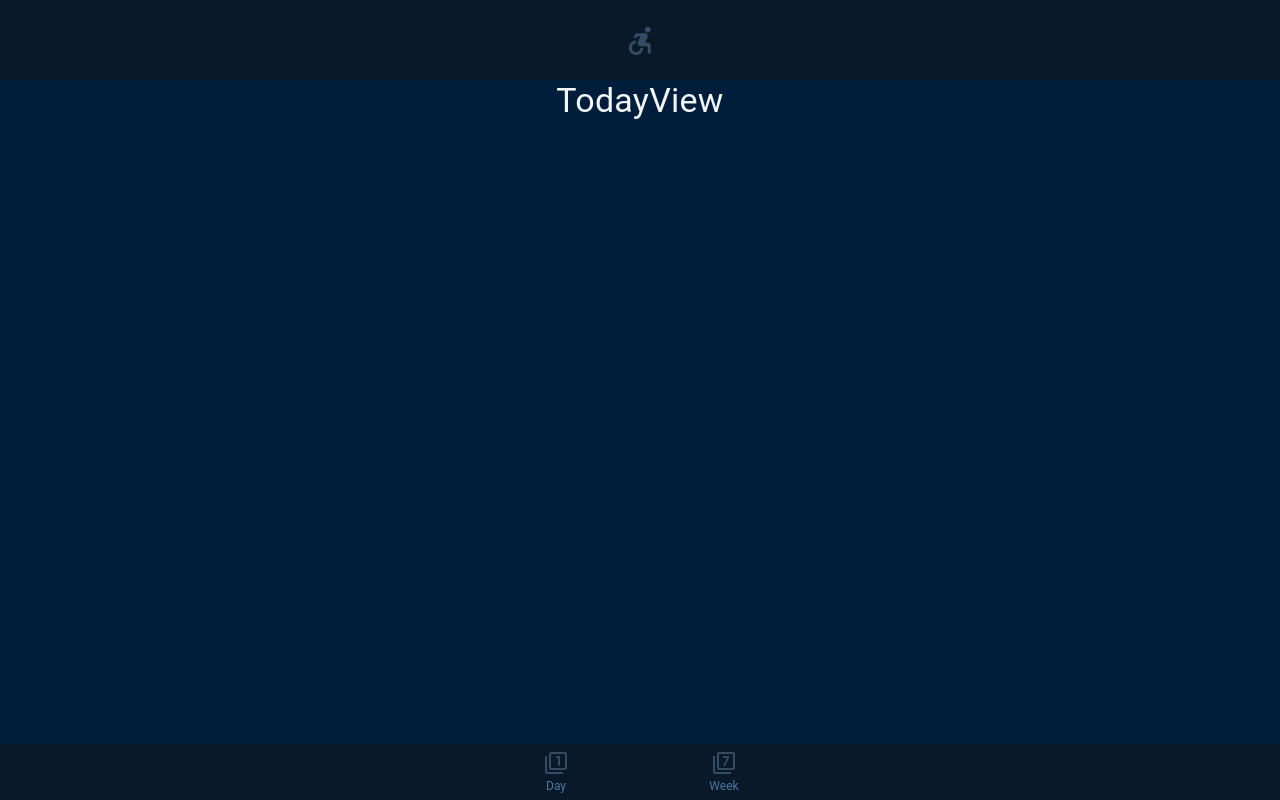
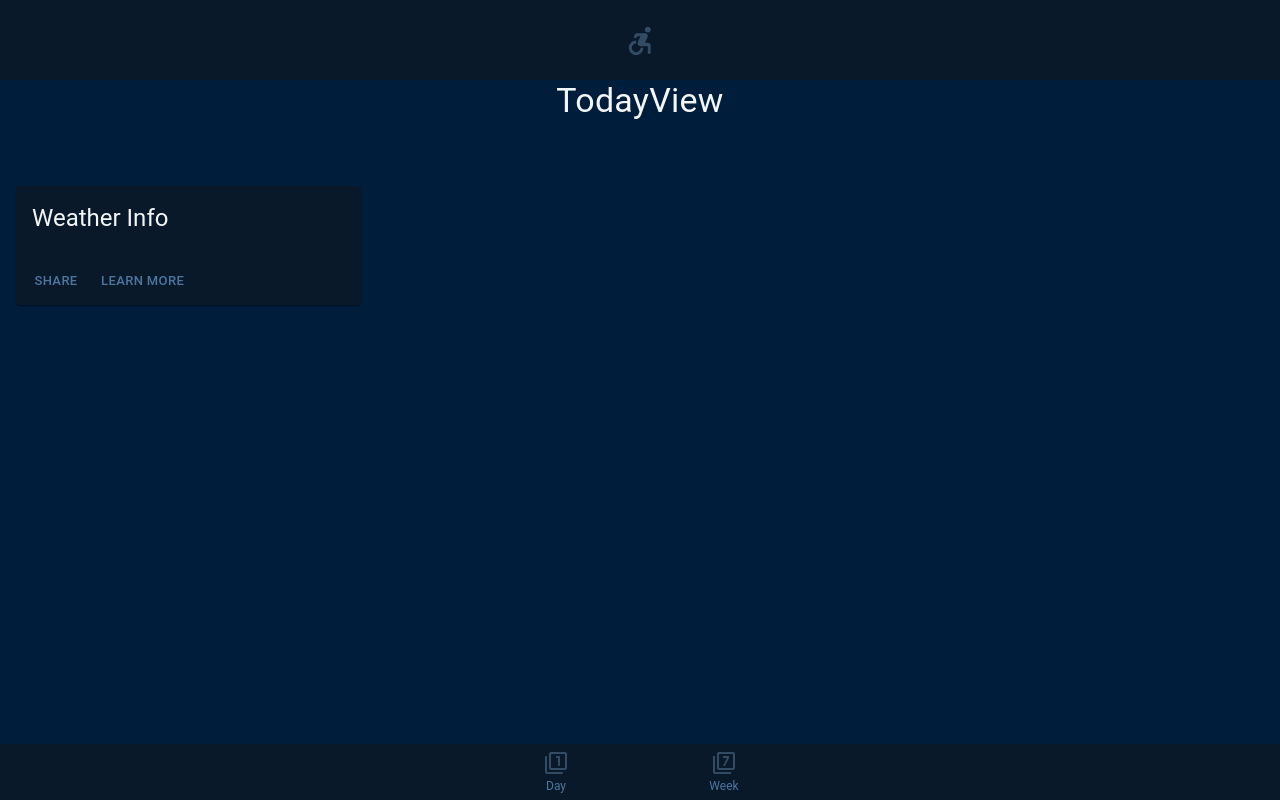
Before and after one commit to Gromzi/mui_weather_app, a React (Vite) app: page / in a window 1280 px wide. Built offline with nearby package versions, Linux system fonts and the light colour scheme; no server answers.

Commit message:
Create weather info card in TodayView, test api

```diff
--- a/src/views/TodayView.tsx
+++ b/src/views/TodayView.tsx
@@ -1,12 +1,64 @@
-import { Box, Typography } from '@mui/material'
+import {
+  Box,
+  Button,
+  Card,
+  CardActions,
+  CardContent,
+  CircularProgress,
+  Typography,
+} from '@mui/material'
+import { useState } from 'react'
 import '../styles/_todayView.scss'
+import useFetch from '../hooks/useFetch'
+import { textAlign } from '@mui/system'
 
 const TodayView = () => {
+  const { data, loading, error, refetch } = useFetch(
+    'https://api.openweathermap.org/data/2.5/weather?lat=44.34&lon=10.99&appid=04d17285ab8ef463daa39bc709f7c313'
+  )
+  error && console.log(error)
+  console.log(data)
+
   return (
-    <Box className="container" id="today">
+    <Box
+      className="container"
+      id="today"
+      sx={{ display: 'flex', flexDirection: 'column' }}
+    >
       <Typography variant="h4" align="center" sx={{ pt: 10 }}>
         TodayView
       </Typography>
+
+      <Card
+        sx={{
+          maxWidth: 345,
+          ml: 2,
+          mr: 2,
+          mt: 8,
+          backgroundColor: 'secondary.main',
+        }}
+      >
+        <CardContent>
+          <Typography gutterBottom variant="h5" component="div">
+            Weather Info
+          </Typography>
+          <Typography
+            variant="body2"
+            color="text.secondary"
+            sx={{ display: 'flex', justifyContent: 'center' }}
+          >
+            {loading ? <CircularProgress /> : data?.main.feels_like}
+          </Typography>
+        </CardContent>
+        <CardActions>
+          <Button size="small" sx={{ color: 'text.secondary' }}>
+            Share
+          </Button>
+          <Button size="small" sx={{ color: 'text.secondary' }}>
+            Learn More
+          </Button>
+        </CardActions>
+      </Card>
     </Box>
   )
 }
```
